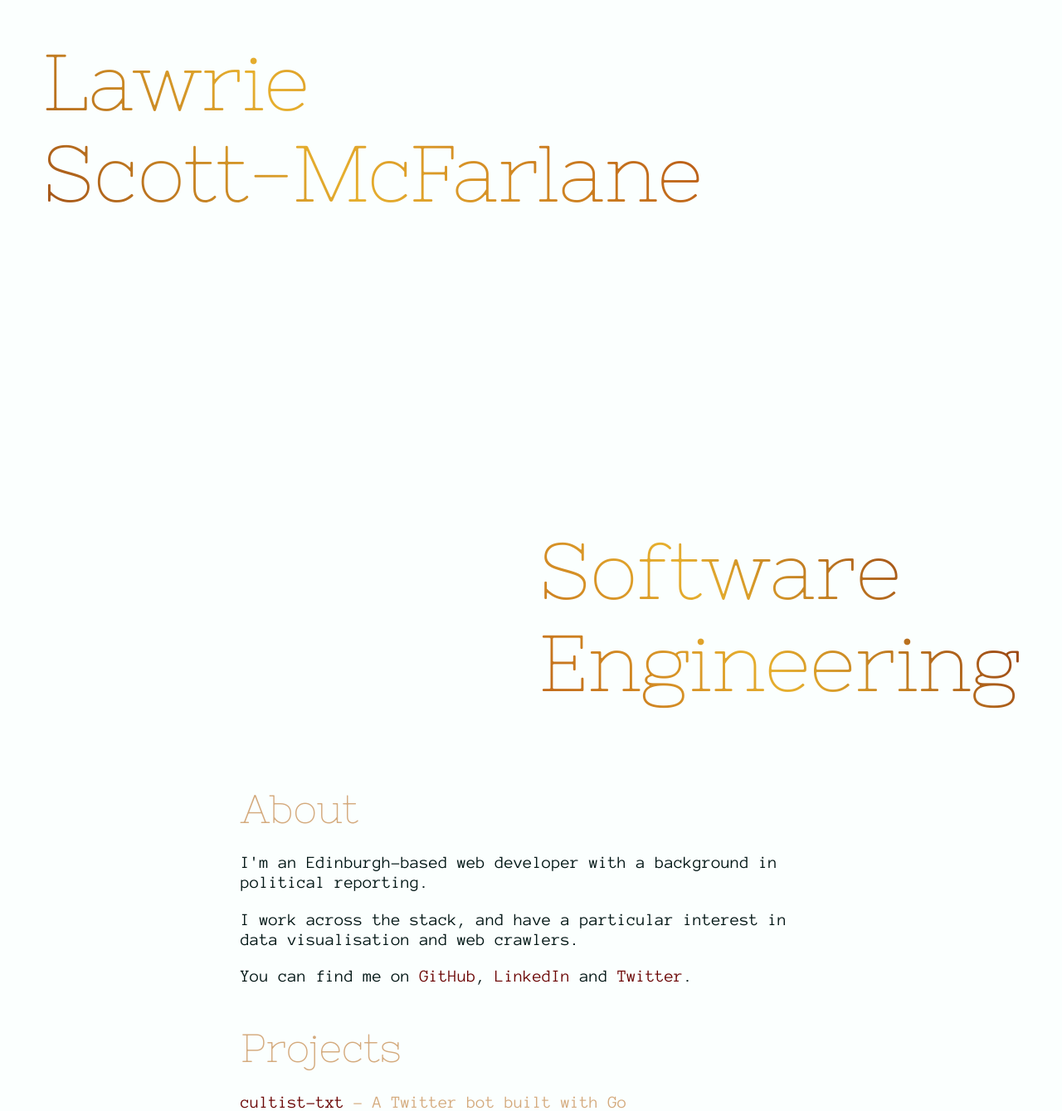
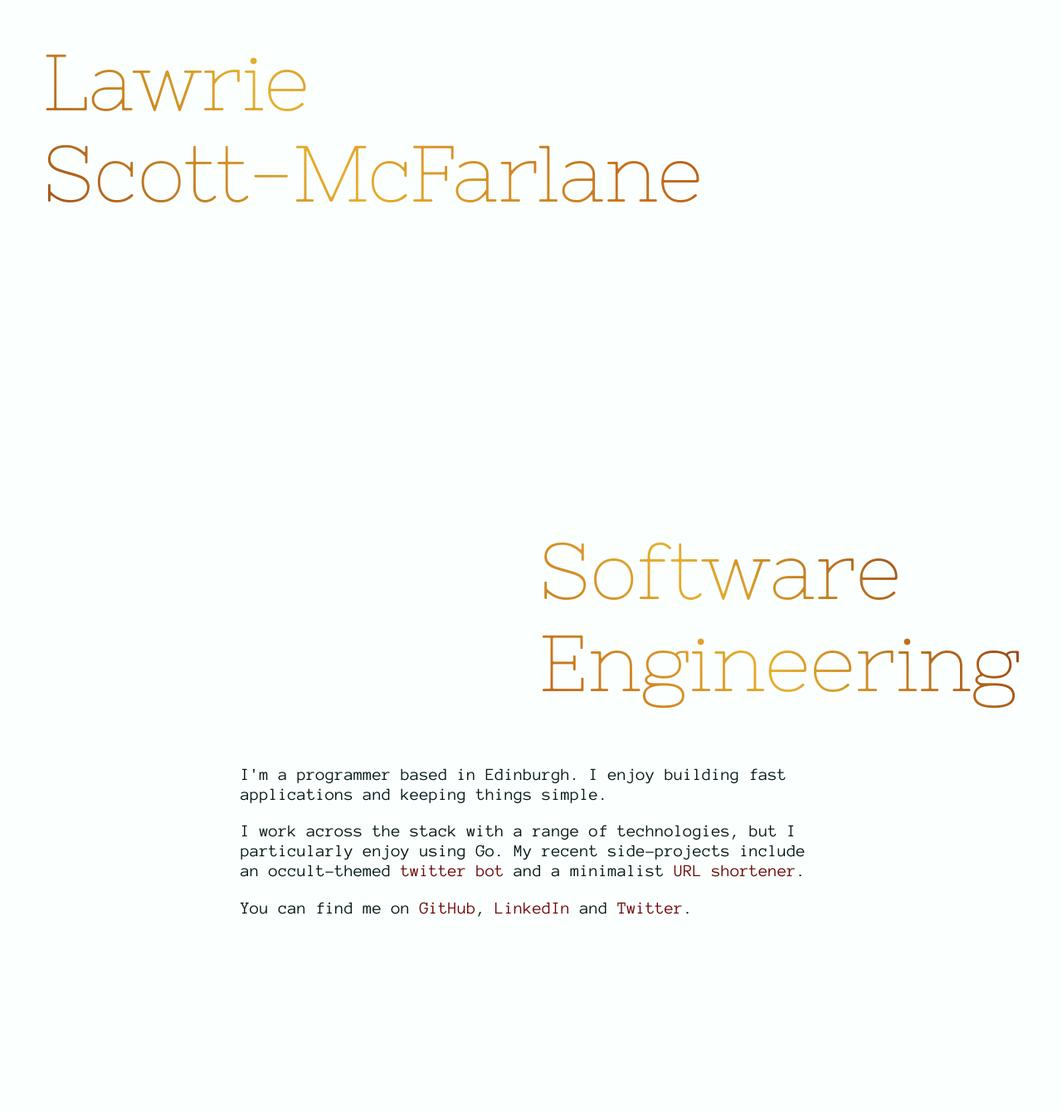
Before and after one commit to lawrie-sm/lawrie.scot, a Jekyll site: the page built from index.html, in a window 1280 px wide. Shown: the whole page at 83% size. Built offline with Jekyll 4.4.1, drawn with Linux system fonts in a browser that asks for light colours; after the commit the page ends 1106 px from its top, so only the background shows below that.

Commit message:
Update to index

```diff
--- a/index.html
+++ b/index.html
@@ -15,13 +15,14 @@ desc: 'The personal site of Lawrie Scott-McFarlane.'
 </header>
 
 <div id="main">
-  <section>
-    <h3>About</h3>
   <p>
-    I'm an Edinburgh-based web developer with a background in political reporting.
+    I'm a programmer based in Edinburgh.
+    I enjoy building fast applications and keeping things simple.
   </p>
   <p>
-    I work across the stack, and have a particular interest in data visualisation and web crawlers.
+    I work across the stack with a range of technologies, but I particularly enjoy using Go.
+    My recent side-projects include an occult-themed <a href="https://twitter.com/cultist_txt">twitter bot</a>
+    and a minimalist <a href="https://scrieve.link">URL shortener</a>.
   </p>
   <p>
   You can find me on
@@ -29,17 +30,4 @@ desc: 'The personal site of Lawrie Scott-McFarlane.'
   <a href="https://www.linkedin.com/in/lawrie-sm ">LinkedIn</a> and
   <a href="https://twitter.com/lawrie_sm">Twitter</a>.
   </p>
-  </section>
-
-  <section>
-    <h3>Projects</h3>
-    <ul>
-      {% for p in site.data.projects %}
-      <li>
-        <a href="https://github.com/lawrie-sm/{{ p.repo }}">{{ p.name }}</a>
-        <span class="alt"> - {{ p.desc }}</span>
-      </li>
-      {% endfor %}
-    </ul>
-  </section>
 </div>
```
Lines whose indentation alone changed are shown as unchanged.
